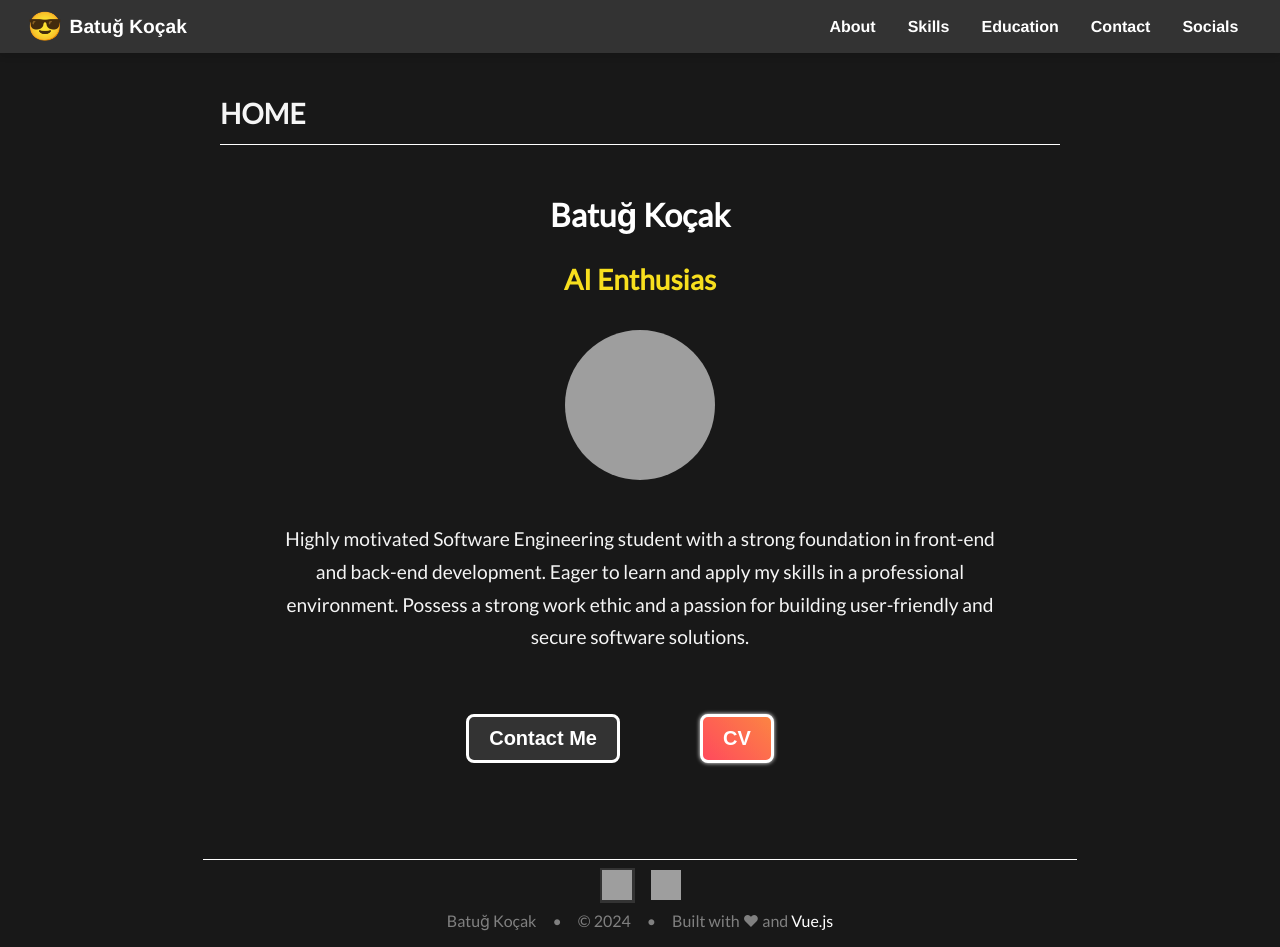
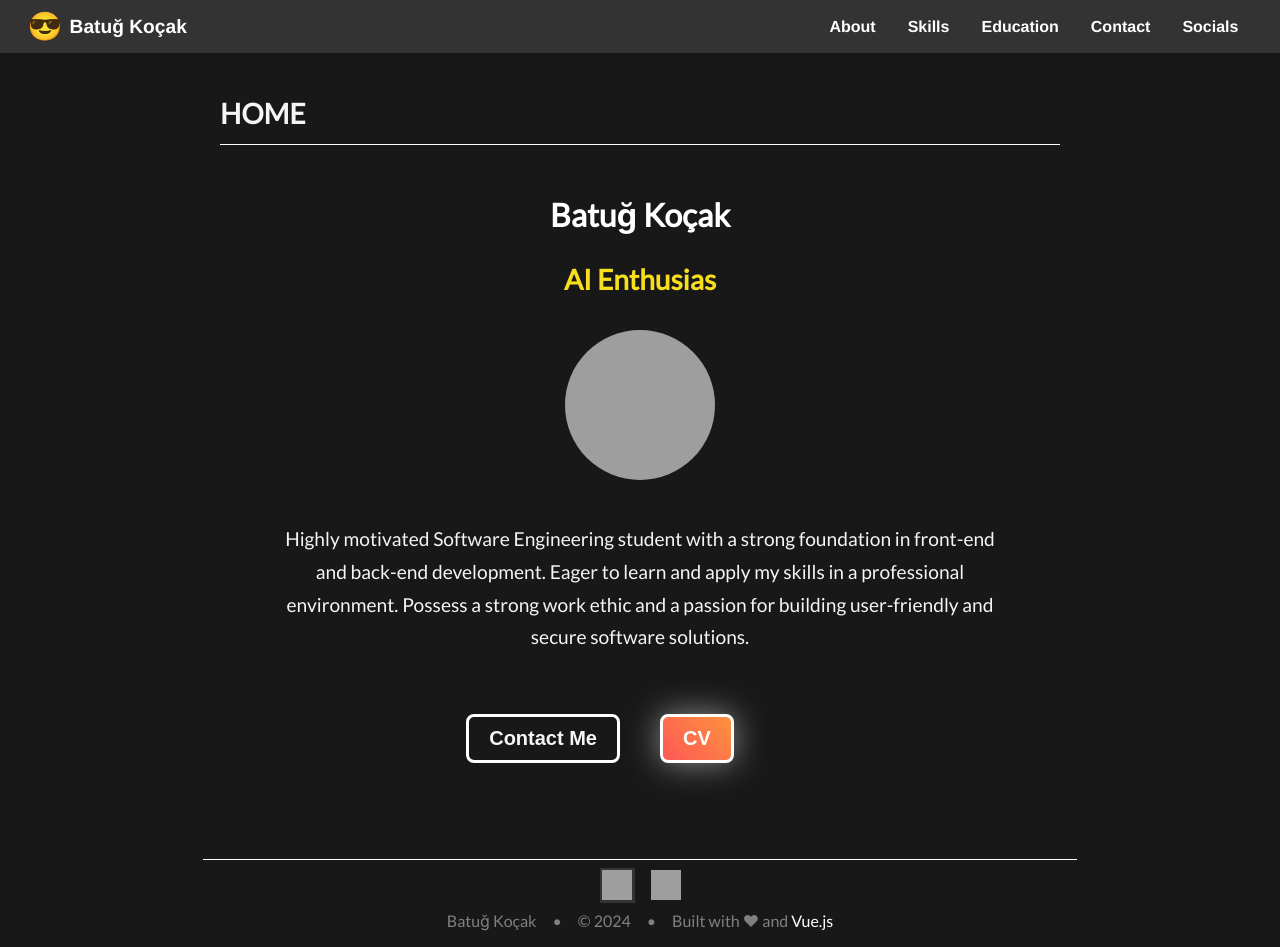
Before and after one commit to batugkocak/Portfolio-Frontend, a Vue app: page / in a window 1280 px wide. Built offline with nearby package versions, Linux system fonts and the light colour scheme; grey boxes are pictures that could not be loaded.

Commit message:
style(button)

```diff
--- a/src/components/common/Button.vue
+++ b/src/components/common/Button.vue
@@ -18,9 +18,9 @@ export default {
 
 <style scoped>
 .custom-button {
-  background-color: #333;
-  color: #fff;
-  border: 1px solid #444;
+  background-color: var(--secondary-bg-color);
+  color: var(--text-color);
+  border: 1px solid var(--highlight-color);
   padding: 10px 20px;
   font-size: 20px;
   font-weight: bold;
@@ -28,11 +28,14 @@ export default {
   transition: background-color 0.3s, border-color 0.3s;
   border-radius: 8px;
   border: 3px solid white;
+
+  column-gap: 10px;
+  align-items: center;
+  display: flex;
 }
 
 .custom-button:hover {
-  background-color: #555;
-  border-color: #666;
+  box-shadow: 0 0 1rem rgba(255, 255, 255, 0.5);
 }
 
 .custom-button:focus {
@@ -41,17 +44,24 @@ export default {
 }
 
 .special {
-  background-image: linear-gradient(
+  background: linear-gradient(
     45deg,
     hsl(290deg 87% 47%) 0%,
     hsl(355deg 100% 65%) 18%,
     hsl(53deg 93% 54%) 100%
   );
 
-  animation: gradientAnimation 3s infinite;
+  animation: gradientAnimation 5s infinite;
   background-size: 300% 300%;
   border: 3px solid white;
-  box-shadow: 0 0 4px white;
+  box-shadow: 0 0 2rem rgba(255, 255, 255, 0.5);
+  color: white;
+  font-weight: 900;
+  animation-play-state: running;
+}
+.special:hover {
+  box-shadow: 0 0 3rem rgba(255, 255, 255, 0.5);
+  animation-play-state: paused;
 }
 
 @keyframes gradientAnimation {
```
